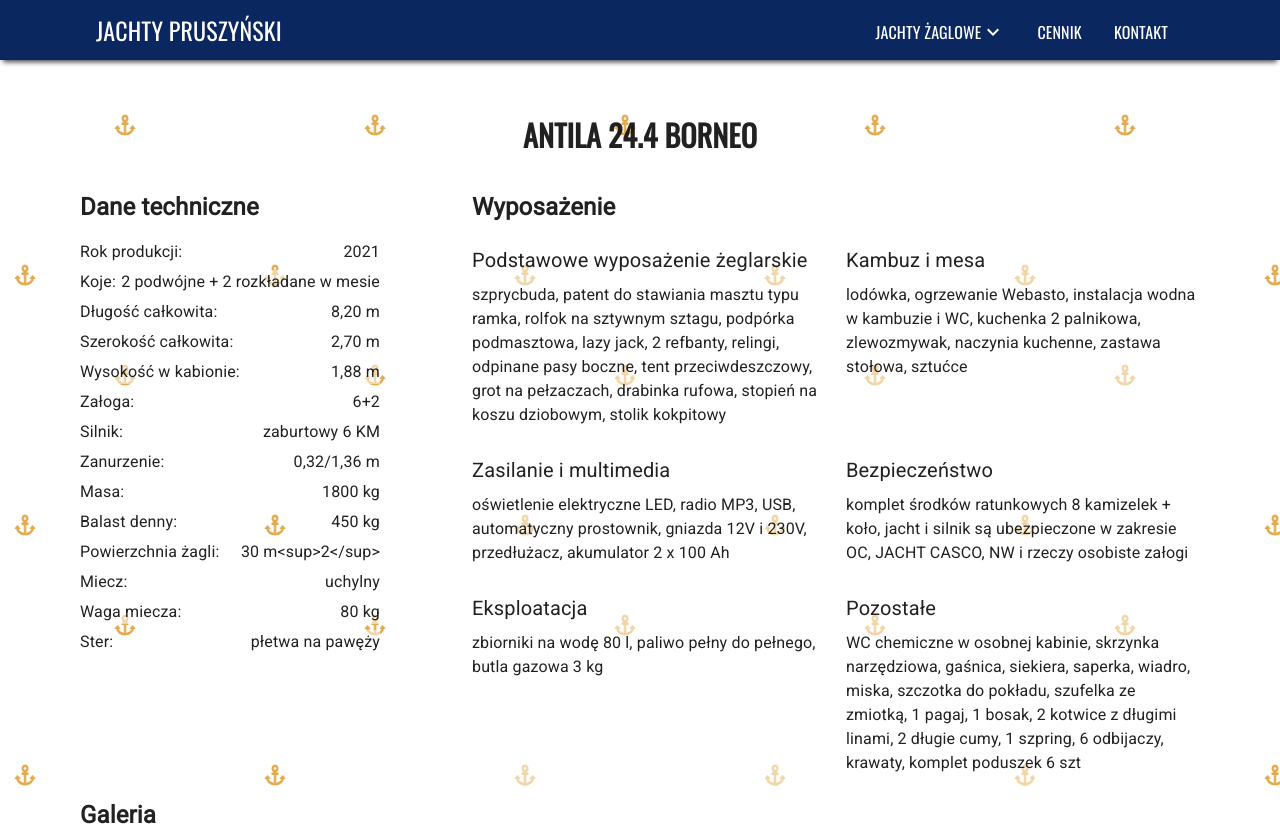
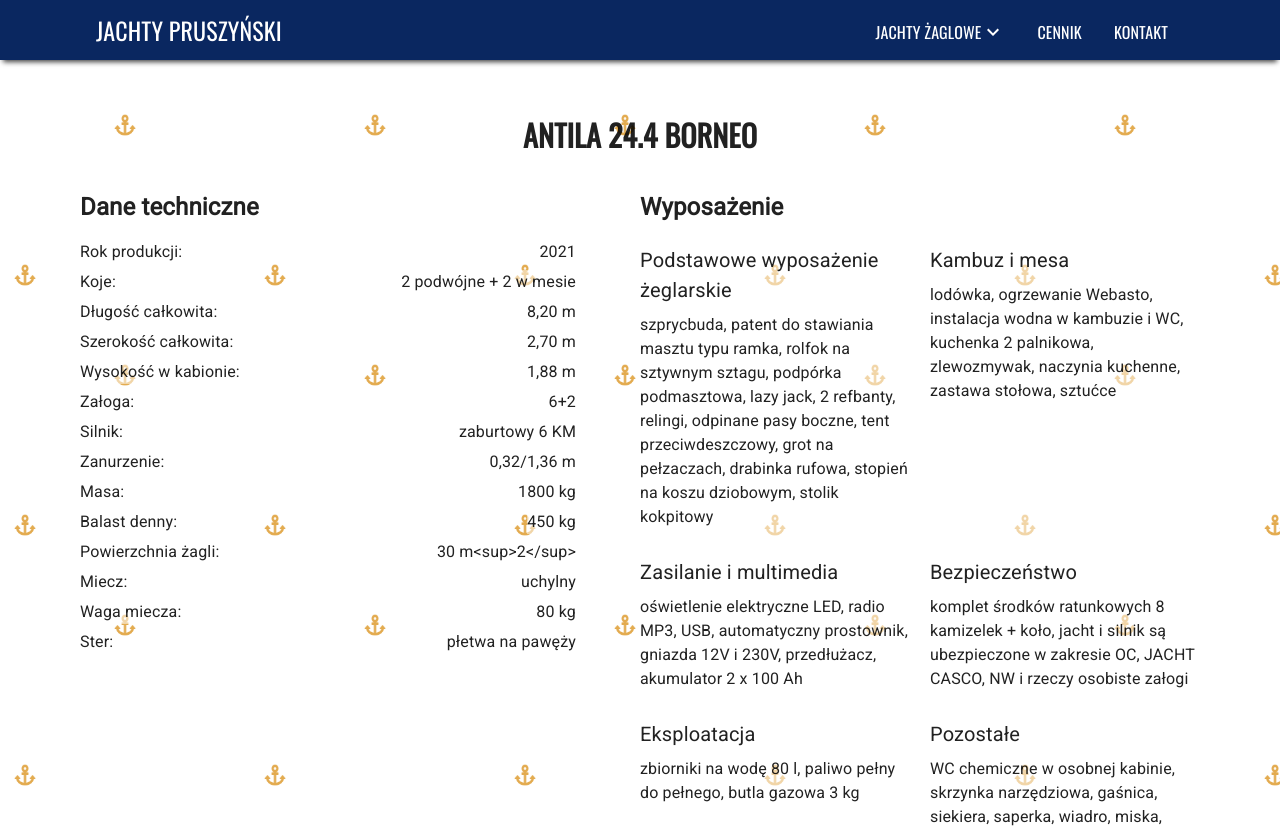
Before and after one commit to Ilshae/jachty-2, a React (Vite) app: page /antila-244-borneo in a window 1280 px wide. Shown: the top 828 px of the page. Built offline with nearby package versions, Linux system fonts and the light colour scheme.

Commit message:
technical date and equipment

```diff
--- a/src/data/yachts.ts
+++ b/src/data/yachts.ts
@@ -140,7 +140,7 @@ const yachts: Yacht[] = [
       },
       berths: {
         label: technicalDataLabels.berths,
-        value: "2 podwójne + 2 rozkładane w mesie",
+        value: "2 podwójne + 2 w mesie",
       },
       length: {
         label: technicalDataLabels.length,
@@ -302,7 +302,7 @@ const yachts: Yacht[] = [
       },
       berths: {
         label: technicalDataLabels.berths,
-        value: "2 podwójne + 2 rozkładane w mesie",
+        value: "2 podwójne + 2 w mesie",
       },
       length: {
         label: technicalDataLabels.length,
@@ -458,7 +458,7 @@ const yachts: Yacht[] = [
       },
       berths: {
         label: technicalDataLabels.berths,
-        value: "2 podwójne + 2 rozkładane w mesie",
+        value: "2 podwójne + 2 w mesie",
       },
       length: {
         label: technicalDataLabels.length,
@@ -619,7 +619,7 @@ const yachts: Yacht[] = [
       },
       berths: {
         label: technicalDataLabels.berths,
-        value: "2 podwójne + 2 rozkładane w mesie",
+        value: "2 podwójne + 2 w mesie",
       },
       length: {
         label: technicalDataLabels.length,
@@ -781,7 +781,7 @@ const yachts: Yacht[] = [
       },
       berths: {
         label: technicalDataLabels.berths,
-        value: "3 podwójne + 2 rozkładane w mesie",
+        value: "3 podwójne + 2 w mesie",
       },
       length: {
         label: technicalDataLabels.length,
@@ -939,7 +939,7 @@ const yachts: Yacht[] = [
       },
       berths: {
         label: technicalDataLabels.berths,
-        value: "2 podwójne + 2 rozkładane w mesie",
+        value: "2 podwójne + 2 w mesie",
       },
       length: {
         label: technicalDataLabels.length,
@@ -1103,7 +1103,7 @@ const yachts: Yacht[] = [
       },
       berths: {
         label: technicalDataLabels.berths,
-        value: "3 podwójne + 2 rozkładane w mesie",
+        value: "3 podwójne + 2 w mesie",
       },
       length: {
         label: technicalDataLabels.length,
@@ -1258,7 +1258,7 @@ const yachts: Yacht[] = [
       },
       berths: {
         label: technicalDataLabels.berths,
-        value: "3 podwójne + 2 rozkładane w mesie",
+        value: "3 podwójne + 2 w mesie",
       },
       length: {
         label: technicalDataLabels.length,
@@ -1416,7 +1416,7 @@ const yachts: Yacht[] = [
       },
       berths: {
         label: technicalDataLabels.berths,
-        value: "3 podwójne + 2 rozkładane w mesie",
+        value: "3 podwójne + 2 w mesie",
       },
       length: {
         label: technicalDataLabels.length,
@@ -1578,7 +1578,7 @@ const yachts: Yacht[] = [
       },
       berths: {
         label: technicalDataLabels.berths,
-        value: "3 podwójne + 2 rozkładane w mesie",
+        value: "3 podwójne + 2 w mesie",
       },
       length: {
         label: technicalDataLabels.length,
@@ -1731,7 +1731,7 @@ const yachts: Yacht[] = [
       },
       berths: {
         label: technicalDataLabels.berths,
-        value: "3 podwójne + 2 rozkładane w mesie",
+        value: "3 podwójne + 2 w mesie",
       },
       length: {
         label: technicalDataLabels.length,
@@ -1886,7 +1886,7 @@ const yachts: Yacht[] = [
       },
       berths: {
         label: technicalDataLabels.berths,
-        value: "2 podwójne + 2 rozkładane w mesie",
+        value: "2 podwójne + 2 w mesie",
       },
       length: {
         label: technicalDataLabels.length,
--- a/src/pages/yacht/Yacht.tsx
+++ b/src/pages/yacht/Yacht.tsx
@@ -5,6 +5,7 @@ import styled from "styled-components"
 import { FC } from "react"
 import { SectionType } from "../../common/types.ts"
 import yachtSections from "./yachtSections.tsx"
+import { device } from "../../theme.ts"
 
 const Yacht = () => {
   const { url } = useParams()
@@ -38,7 +39,7 @@ const Yacht = () => {
 const Section: FC<SectionType> = ({ name, description }) => (
   <StyledSection>
     <h3>{name}</h3>
-    {description}
+    <div>{description}</div>
   </StyledSection>
 )
 
@@ -55,11 +56,23 @@ const Container = styled(CommonContainer)`
 
 const Wrapper = styled.div`
   display: grid;
-  grid-template-columns: 0.35fr 0.65fr;
+  grid-template-columns: 0.33fr 0.66fr;
+
+  @media ${device.laptopL} {
+    grid-template-columns: 0.5fr 0.5fr;
+  }
+
+  @media ${device.laptop} {
+    grid-template-columns: 1fr;
+  }
 `
 
 const StyledSection = styled.section`
   padding-bottom: 24px;
+
+  &:first-of-type {
+    padding-right: 64px;
+  }
 
   &:last-child {
     padding-bottom: 0;
@@ -80,6 +93,24 @@ const StyledSection = styled.section`
   li {
     margin: 4px 0;
   }
+
+  @media ${device.laptop} {
+    &:first-of-type {
+      padding-right: 0;
+      div {
+        width: 90%;
+        margin: 0 auto;
+      }
+    }
+  }
+
+  @media ${device.laptop} {
+    &:first-of-type {
+      div {
+        width: 100%;
+      }
+    }
+  }
 `
 
 export default Yacht
--- a/src/pages/yacht/YachtEquipment.tsx
+++ b/src/pages/yacht/YachtEquipment.tsx
@@ -1,6 +1,7 @@
 import { Yacht } from "../../data/yachts.ts"
 import { FC } from "react"
 import styled from "styled-components"
+import { device } from "../../theme.ts"
 
 const YachtEquipment: FC<{ equipment: Yacht["equipment"] }> = ({
   equipment,
@@ -36,6 +37,10 @@ const List: FC<{ title: string; items: string[] }> = ({ title, items }) => (
 const Wrapper = styled.div`
   display: grid;
   grid-template-columns: 1fr 1fr;
+
+  @media ${device.tablet} {
+    grid-template-columns: 1fr;
+  }
 `
 
 const ListWrapper = styled.div`
@@ -58,6 +63,12 @@ const ListWrapper = styled.div`
   &:nth-child(6) {
     padding: 10px 0 10px 10px;
   }
+
+  @media ${device.tablet} {
+    &:nth-child(n) {
+      padding: 10px 0;
+    }
+  }
 `
 
 export default YachtEquipment
--- a/src/pages/yacht/YachtTechnicalData.tsx
+++ b/src/pages/yacht/YachtTechnicalData.tsx
@@ -17,14 +17,11 @@ const YachtTechnicalData: FC<{ technicalData: Yacht["technicalData"] }> = ({
   )
 }
 
-const Wrapper = styled.div`
-  width: 300px;
-`
+const Wrapper = styled.div``
 
 const Row = styled.div`
   display: flex;
   justify-content: space-between;
-  width: 300px;
   padding: 3px 0;
 
   span {
```
